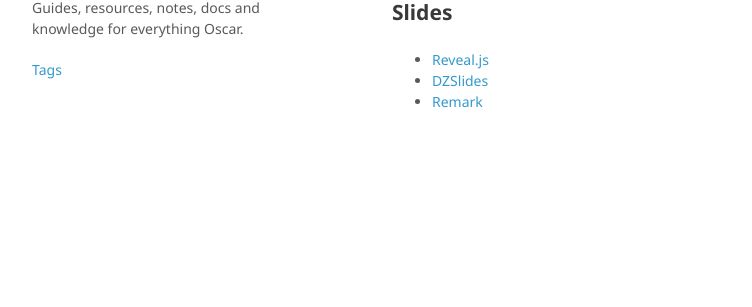
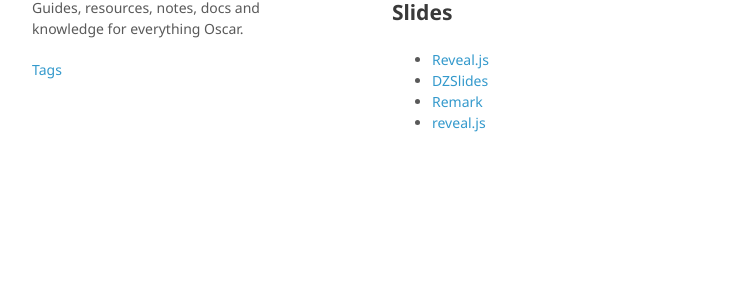
Before and after one commit to oscarb/pad, a Jekyll site: the page built from _docs/presentation-resources.md, in a window 1280 px wide. Shown: the part 123-430 px from the top of the page, without its empty margins (128-880 px from the left). Built offline with Jekyll 4.4.1, drawn with Linux system fonts in a browser that asks for light colours; some web fonts are replaced.

Commit message:
Update presentation-resources.md

```diff
--- a/_docs/presentation-resources.md
+++ b/_docs/presentation-resources.md
@@ -12,3 +12,4 @@ published: true
 * [Reveal.js](http://lab.hakim.se/reveal-js/#/)
 * [DZSlides](http://paulrouget.com/dzslides/)
 * [Remark](https://remarkjs.com/)
+* [reveal.js](https://revealjs.com/#/transitions)
```
